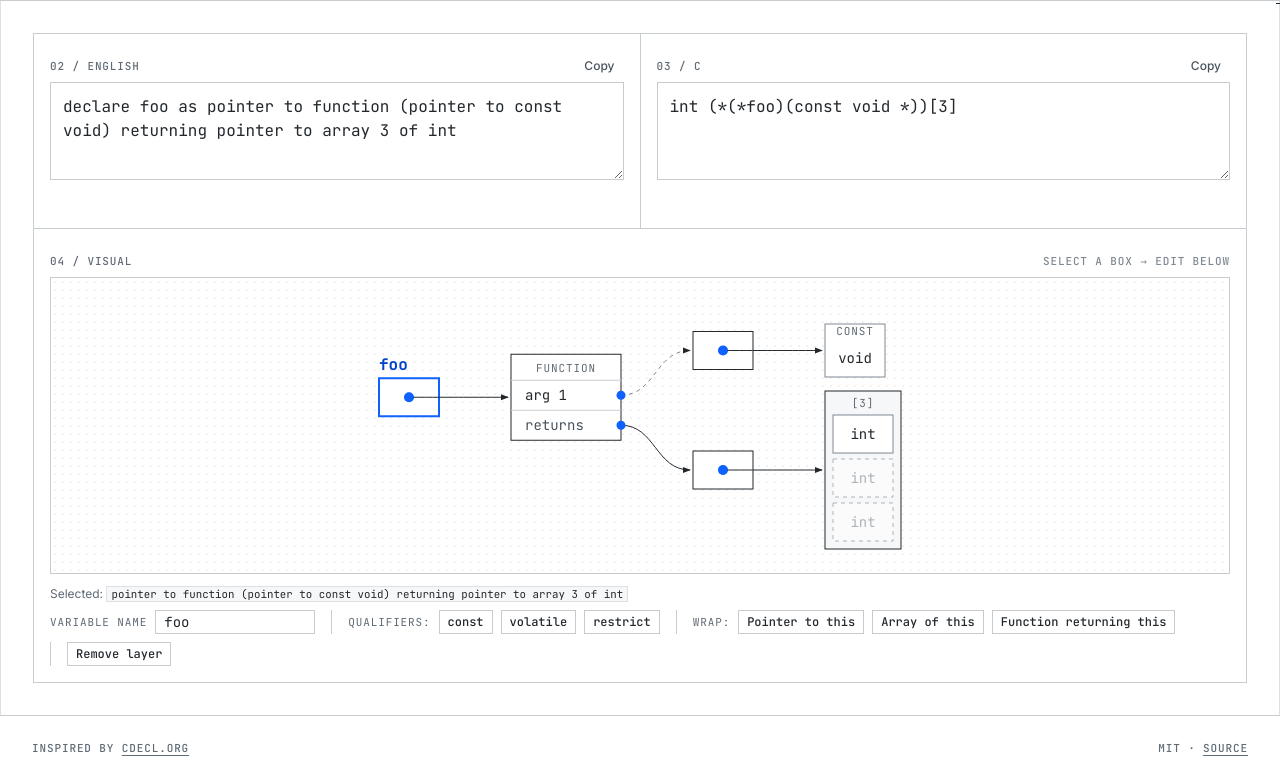
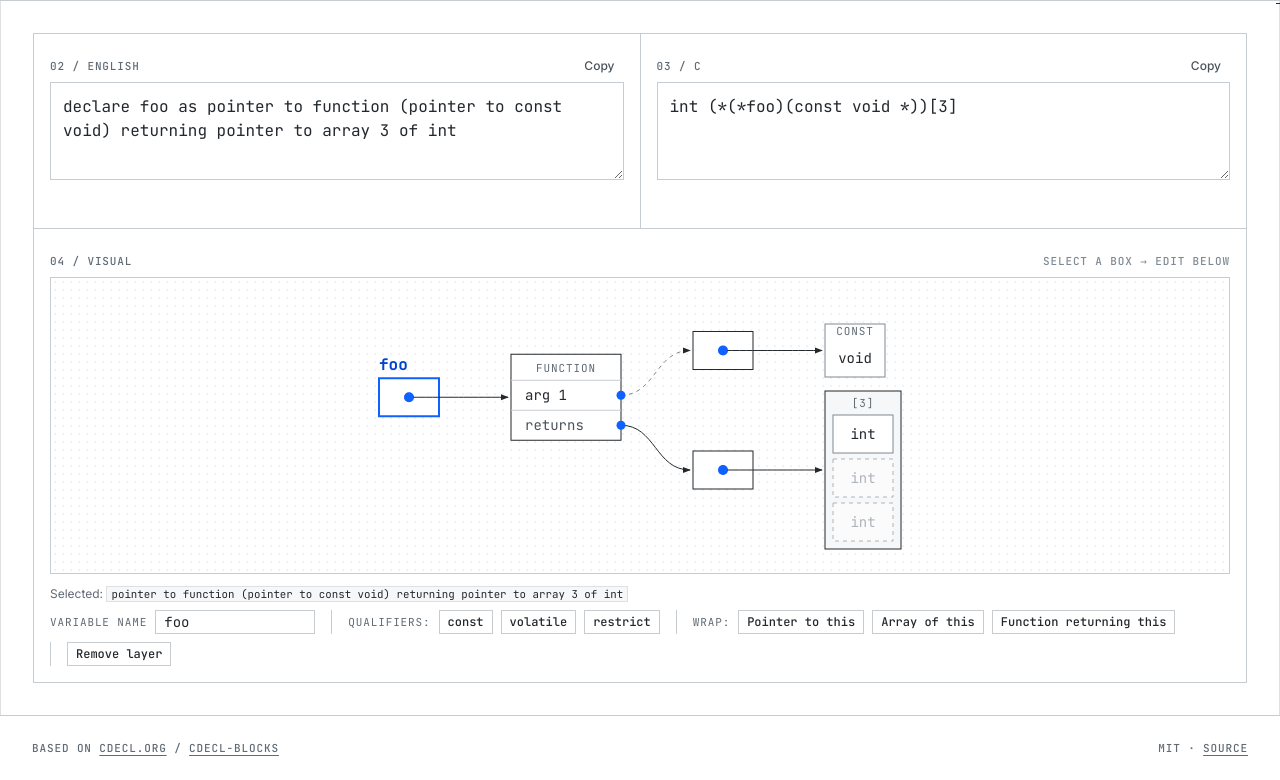
Before and after one commit to avestura/visual-cdecl, a website built with Vite: page index.html in a window 1280 px wide. Shown: the part 353-1133 px from the top of the page. Built offline with nearby package versions, Linux system fonts and the light colour scheme.

Commit message:
Credit ridiculousfish/cdecl-blocks

```diff
--- a/index.html
+++ b/index.html
@@ -71,7 +71,7 @@
     </main>
 
     <footer class="bx-container foot">
-      <span class="bx-label">Inspired by <a href="https://cdecl.org" target="_blank" rel="noopener">cdecl.org</a></span>
+      <span class="bx-label">Based on <a href="https://cdecl.org" target="_blank" rel="noopener">cdecl.org</a> / <a href="https://github.com/ridiculousfish/cdecl-blocks" target="_blank" rel="noopener">cdecl-blocks</a></span>
       <span class="bx-label">MIT &middot; <a href="https://github.com/avestura/visual-cdecl" target="_blank" rel="noopener">source</a></span>
     </footer>
     <script type="module" src="/src/main.ts"></script>
```
Also changed, not shown: README.md.
